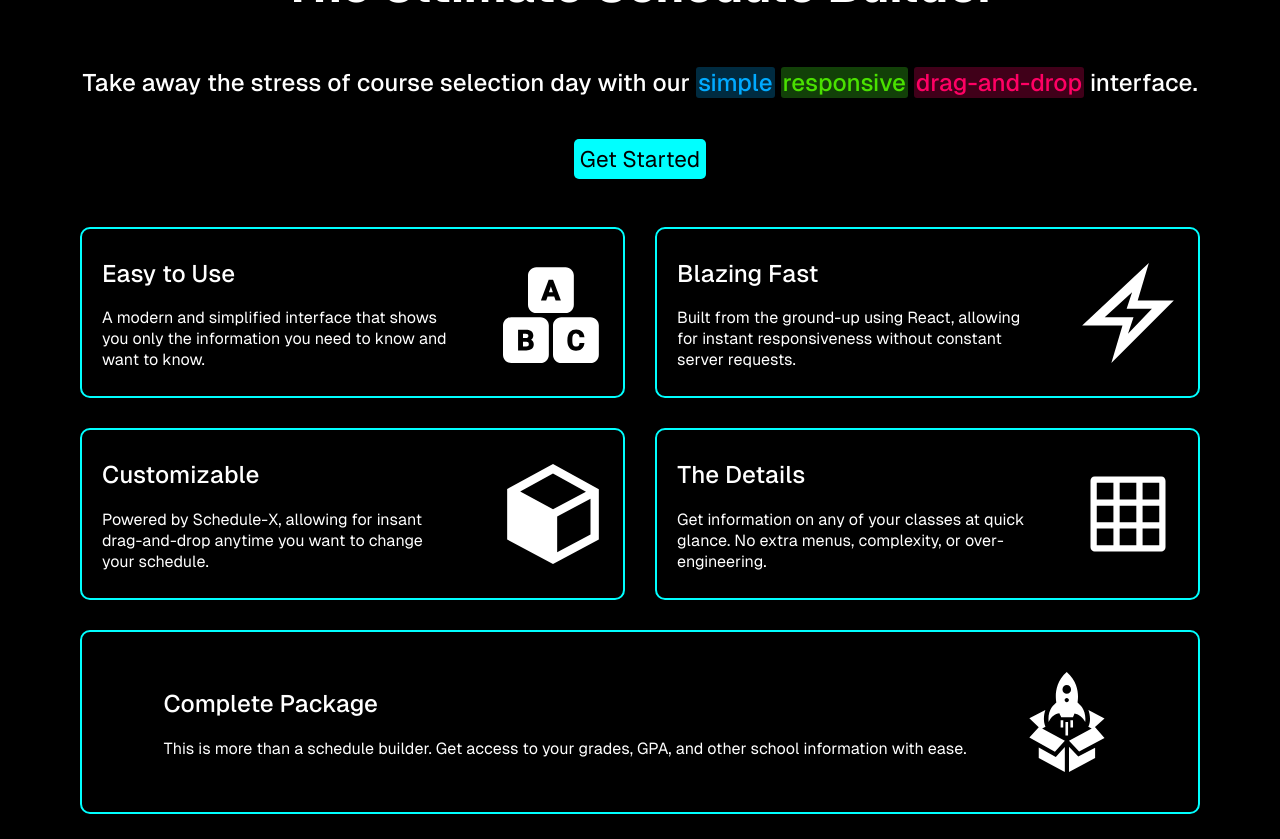
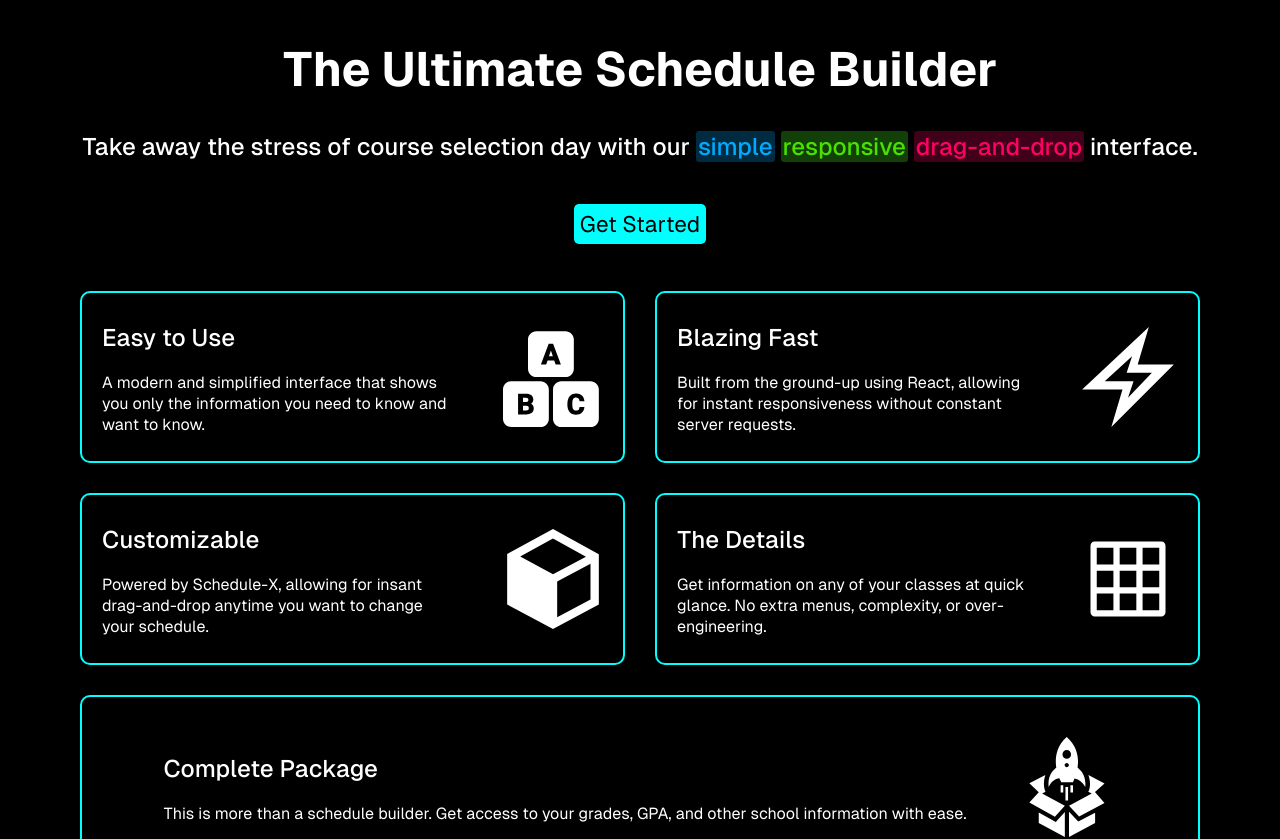
Before and after one commit to KabirBose/Class-Craft, a Next.js app: page / in a window 1280 px wide. Shown: the top 839 px of the page. Built offline with nearby package versions, Linux system fonts and the light colour scheme.

Commit message:
last working commit

```diff
--- a/src/app/page.module.css
+++ b/src/app/page.module.css
@@ -3,7 +3,11 @@
   justify-content: center;
   align-items: center;
   flex-direction: column;
-  height: 100vh;
+  min-height: 100vh;
+}
+
+.text-container {
+  text-align: center;
 }
 
 .powered-by {
--- a/src/app/page.tsx
+++ b/src/app/page.tsx
@@ -5,6 +5,7 @@ import DescriptionModule from "@/components/DescriptionModule/DescriptionModule"
 export default function Page() {
   return (
     <div className={styles.container}>
+      <div className={styles["text-container"]}>
         <h1>The Ultimate Schedule Builder</h1>
         <h2>
           Take away the stress of course selection day with our{" "}
@@ -12,6 +13,7 @@ export default function Page() {
           <span className="highlight-green">responsive</span>{" "}
           <span className="highlight-red">drag-and-drop</span> interface.
         </h2>
+      </div>
 
       <RedirectButton text="Get Started" />
 
```
Lines whose indentation alone changed are shown as unchanged.
